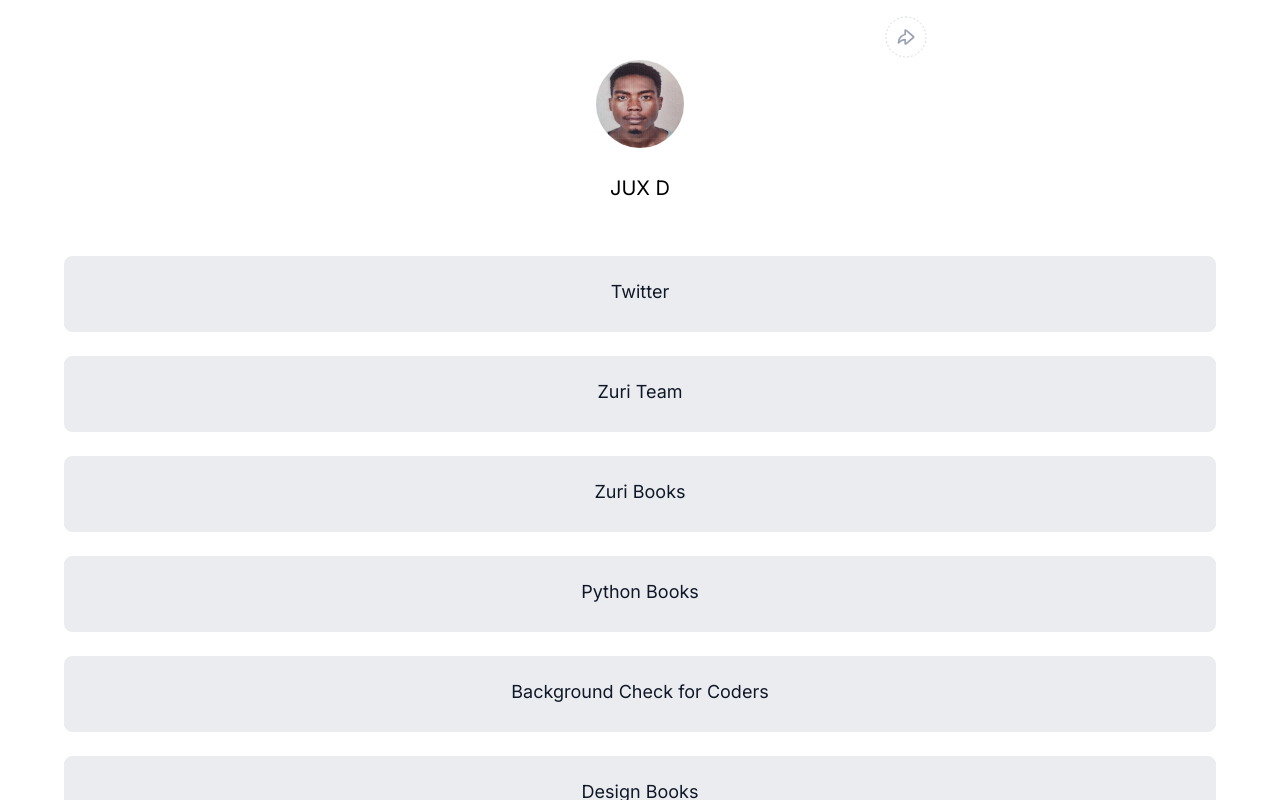
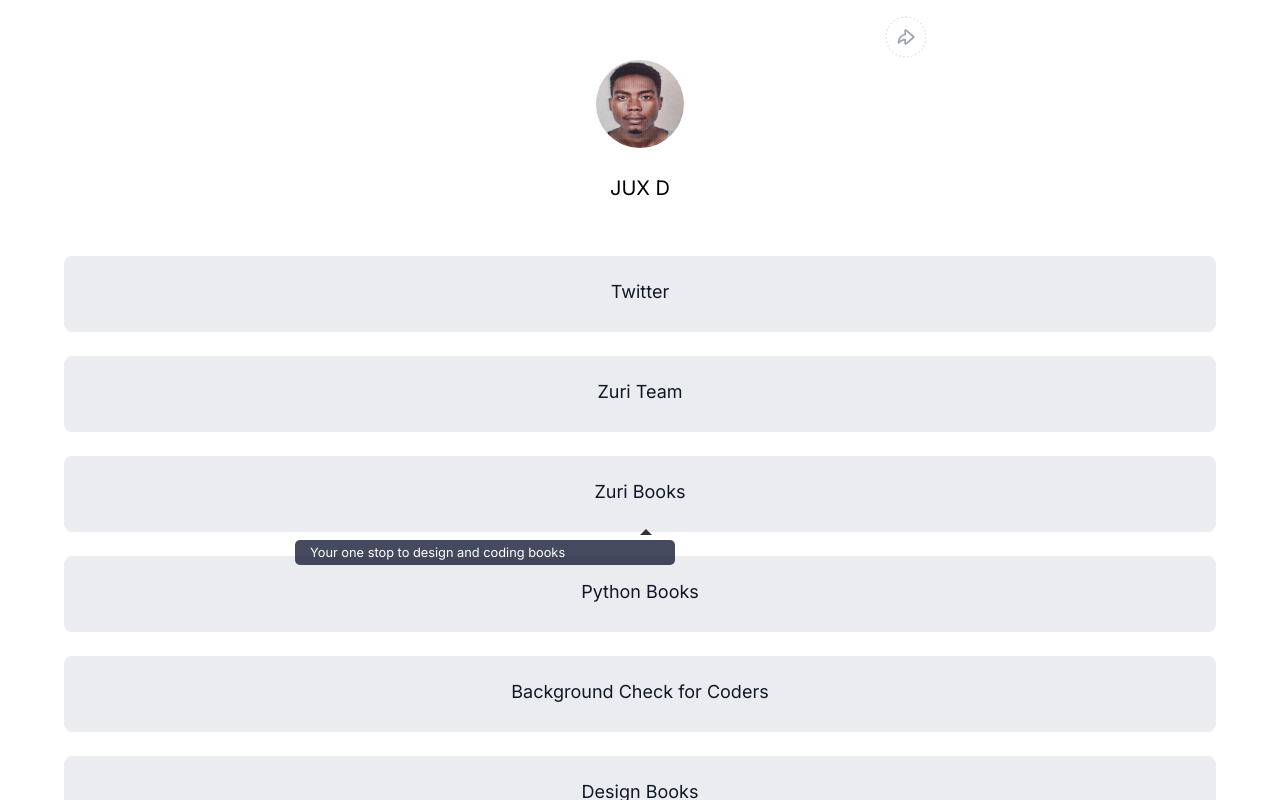
Before and after one commit to nitoC/zuriFirst, a React (Create React App) app: page / in a window 1280 px wide. In both pictures the pointer is over the link "Zuri Books". Shown: the top 800 px of the page. Built offline with nearby package versions, Linux system fonts and the light colour scheme.

Commit message:
refactor(social):add social link

```diff
--- a/src/components/App.jsx
+++ b/src/components/App.jsx
@@ -24,7 +24,7 @@ function App() {
       ref:"http://books.zuri.team",
       id:'books',
       text:'Zuri Books',
-      gloss:" YOur one stop to design and coding books"
+      gloss:" Your one stop to design and coding books"
     },
     {
       ref:"https://books.zuri.team/python-for-beginners?ref_id=Chinedu Mbaodoh",
--- a/src/styles/App.css
+++ b/src/styles/App.css
@@ -143,7 +143,7 @@ border-radius: 0px;
   position: relative;
 }
 
-#book__python:hover:after, #pitch:hover:after {
+#book__python:hover:after, #pitch:hover:after,#books:hover:after  {
   background: rgb(0, 0, 0);
   background: rgba(24, 29, 54, 0.8);
   border-radius: 5px;
@@ -159,7 +159,7 @@ border-radius: 0px;
   min-width: 350px;
 }
 
-#book__python:hover:before, #pitch:hover:before {
+#book__python:hover:before, #pitch:hover:before,#books:hover:before {
   border: solid;
   border-color: #333 transparent;
   border-width: 0 6px 6px 6px;
```
